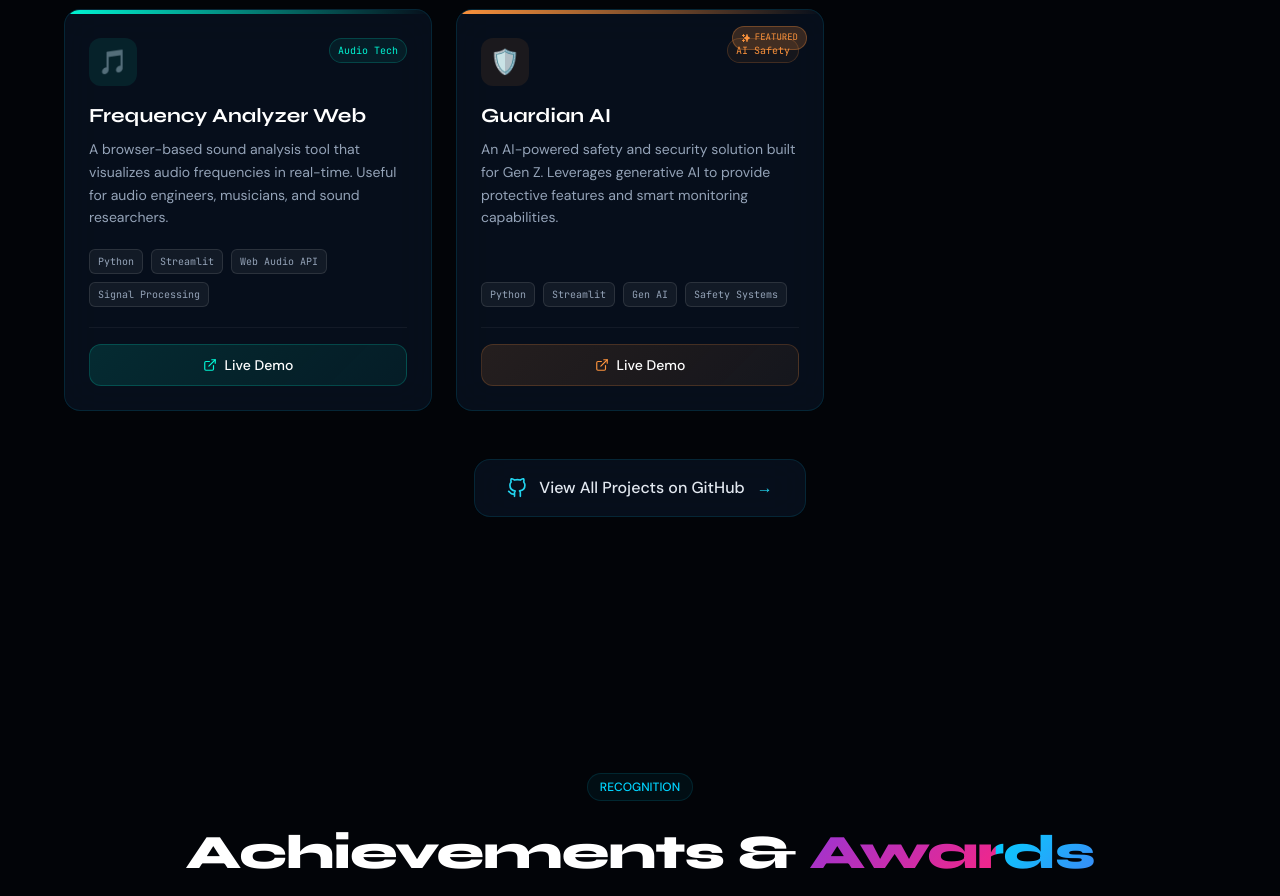
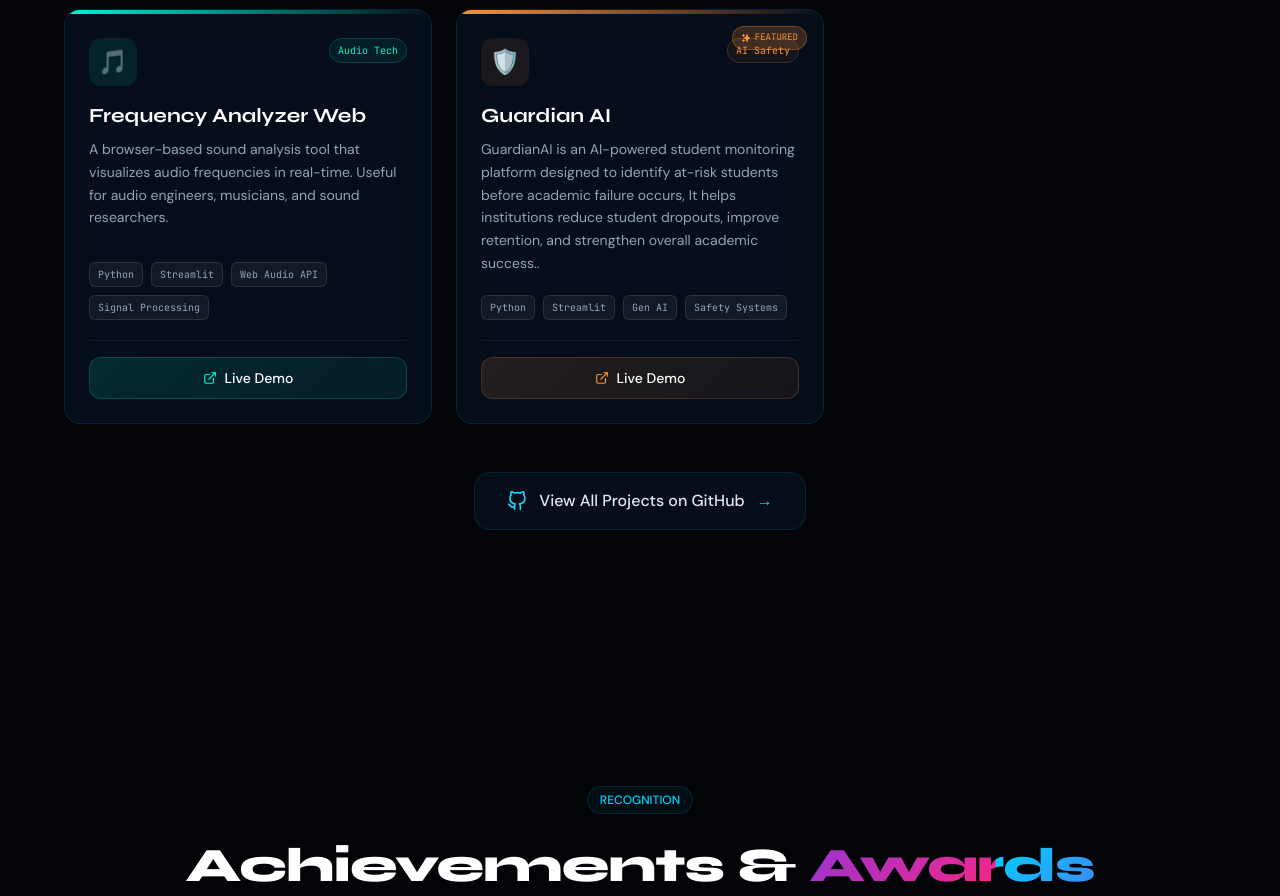
Before and after one commit to nrnnaveen/naveen-portfolio, a Next.js app: page / in a window 1280 px wide. Shown: the part 4040-4936 px from the top of the page. Built offline with nearby package versions, Linux system fonts and the light colour scheme.

Commit message:
Revise Guardian AI project description
Updated the description for the Guardian AI project to better reflect its purpose and benefits.

```diff
--- a/app/sections/Projects.tsx
+++ b/app/sections/Projects.tsx
@@ -48,7 +48,7 @@ const projects = [
   },
   {
     title: 'Guardian AI',
-    description: 'An AI-powered safety and security solution built for Gen Z. Leverages generative AI to provide protective features and smart monitoring capabilities.',
+    description: ' GuardianAI is an AI-powered student monitoring platform designed to identify at-risk students before academic failure occurs, It helps institutions reduce student dropouts, improve retention, and strengthen overall academic success..',
     tech: ['Python', 'Streamlit', 'Gen AI', 'Safety Systems'],
     live: 'https://guardianai-gen-z-coders-gfkaghsbjgkygydkwh5uux.streamlit.app/',
     color: '#fb923c',
```
